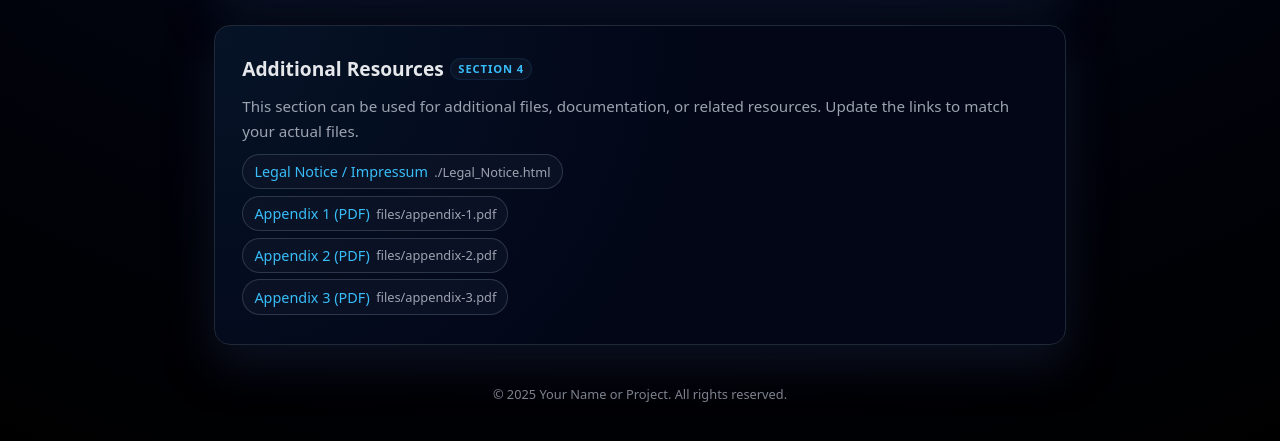
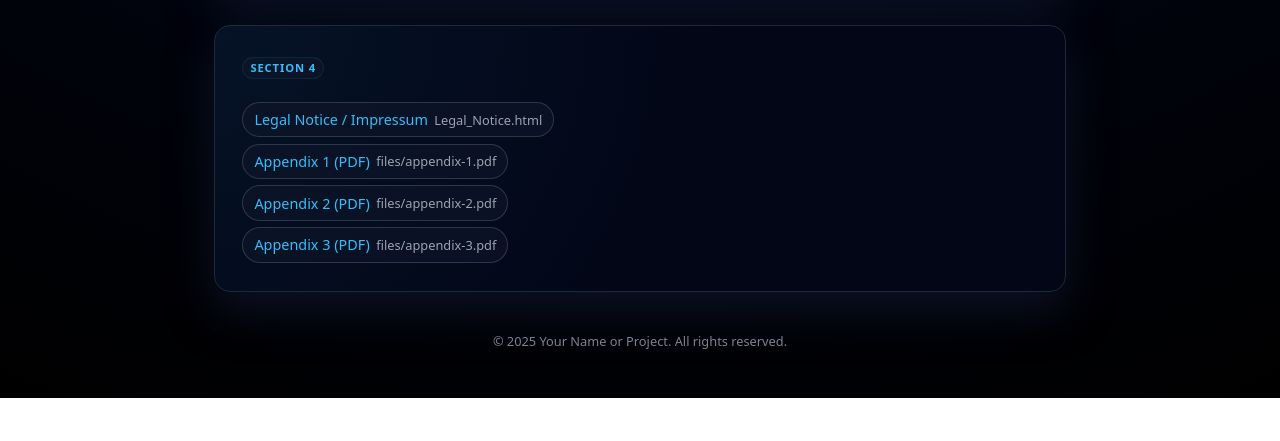
Before and after one commit to thecitizensandownersrights/thecitizensandownersrights.github.io, a plain HTML site: page index.html in a window 1280 px wide. Shown: the part 983-1424 px from the top of the page. After the commit the page ends 1381 px from the top, so only its background shows below. Drawn offline with Linux system fonts and the light colour scheme.

Commit message:
Update index.html

```diff
--- a/index.html
+++ b/index.html
@@ -345,21 +345,19 @@
       <!-- 4) Extra Section (1 HTML + 3 PDFs) -->
       <section id="extra-files">
         <h2>
-          Additional Resources
+           <!-- header text -->
           <span class="badge">Section 4</span>
         </h2>
         <p class="section-description">
-          <!-- Dummy text – overwrite as needed -->
-          This section can be used for additional files, documentation, or related resources.
-          Update the links to match your actual files.
+           <!-- text -->
         </p>
 
         <ul class="link-list">
           <!-- HTML page link -->
           <li>
-            <a href="./Legal_Notice.html">
+            <a href="Legal_Notice.html">
               <span class="link-label">Legal Notice / Impressum</span>
-              <span class="link-meta">./Legal_Notice.html</span>
+              <span class="link-meta">Legal_Notice.html</span>
             </a>
           </li>
 
```
